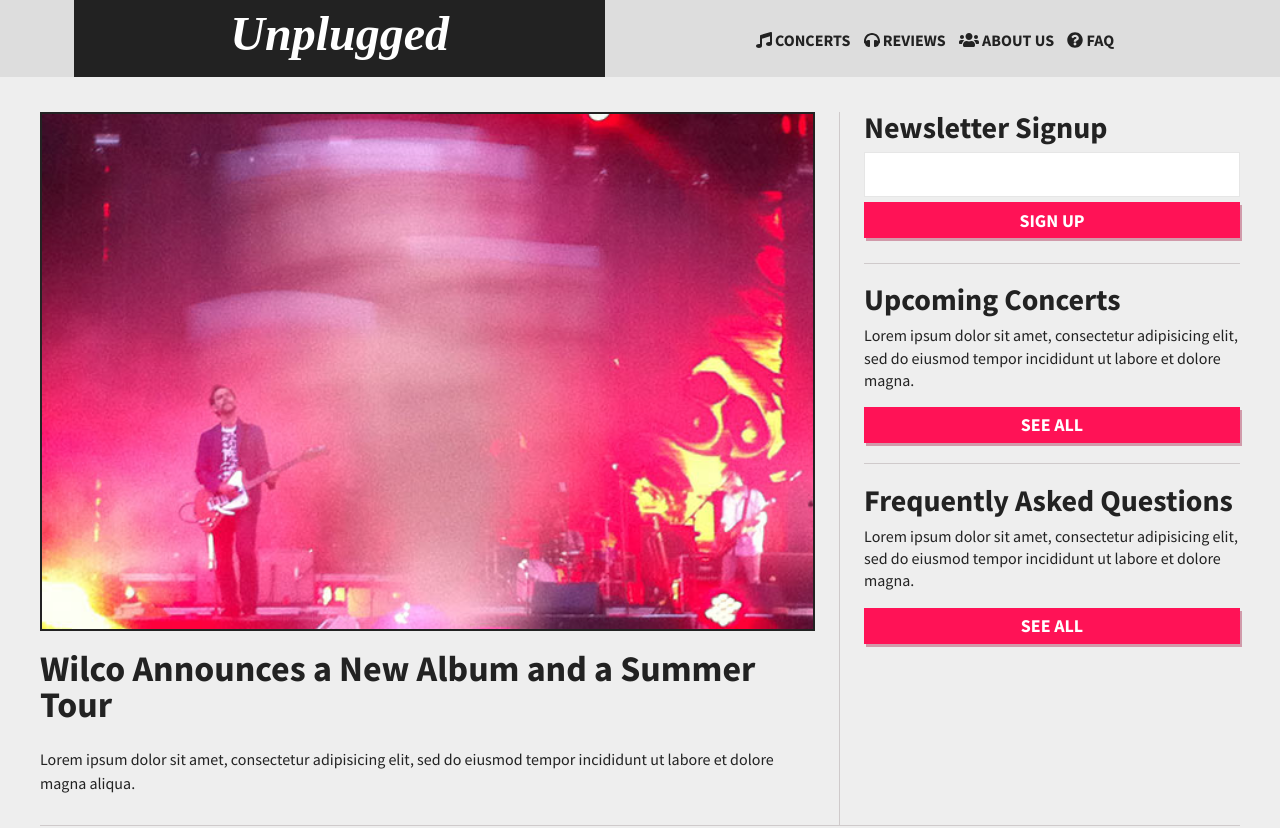
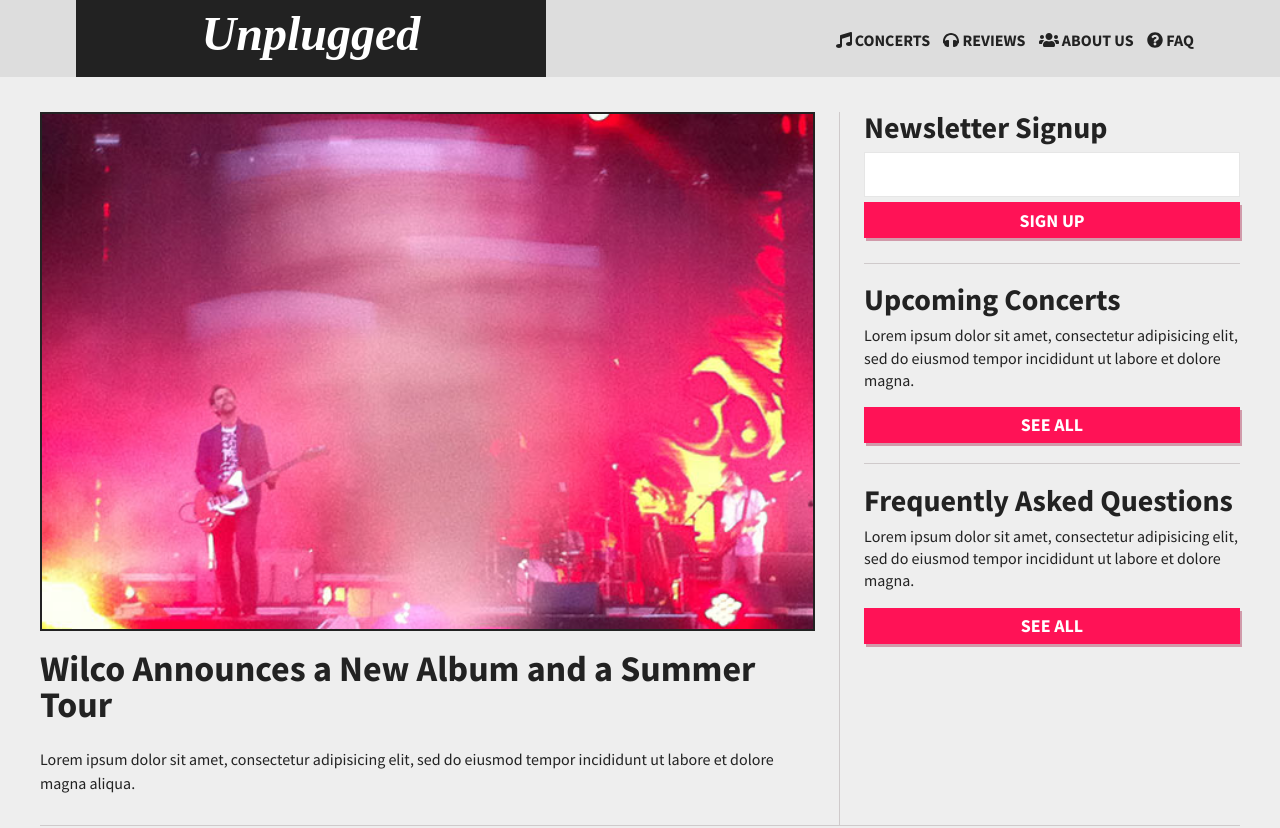
Before and after one commit to ceilisphere/unplugged, a plain HTML site: page index.html in a window 1280 px wide. Shown: the top 828 px of the page. Drawn offline with nearby package versions, Linux system fonts and the light colour scheme; a web font is replaced by a local one.

Commit message:
header fixed

```diff
--- a/css/main.css
+++ b/css/main.css
@@ -208,6 +208,7 @@ nav ul li a:hover {
 main {
     margin: 0 3%;
     width: 94%;
+    max-width: 1200px;
 }
 
 .hero-img {
@@ -467,9 +468,13 @@ footer {
 
 /***** Header Styles *****/
 
-.header-logo {
-    margin: 0 5.7%;
-    width: 88.5%;
+.main-header {
+    width: 94%;
+    margin: 0 3%;
+}
+
+nav {
+    float: right;
 }
 
 nav ul li {
@@ -592,6 +597,11 @@ footer {
 }
 
 /***** Header Styles *****/
+
+.main-header {
+    max-width: 1200px;
+    margin: auto;
+}
 
 /***** Main Styles *****/
 
--- a/index.html
+++ b/index.html
@@ -27,13 +27,14 @@
 
         <header>
         	<div class="row">
-        		<div class="col-sm-12 col-md-6">
+                <div class="main-header">
+        		<div class="col-sm-12 col-md-5">
         			<div class="header-logo">
 		        		<h1>Unplugged</h1>
 		        	</div>
 		        </div>
 
-		        <div class="col-sm-12 col-md-6">
+		        <div class="col-sm-12 col-md-7">
 		        	<nav>
 		        		<ul>
 		        			<li><a href="concerts/index.html"><i class="fas fa-music"></i> Concerts</a></li>
@@ -43,6 +44,7 @@
 		        		</ul>
 		        	</nav>
 		        </div>
+            </div>
         	</div>
         </header>
 
```
